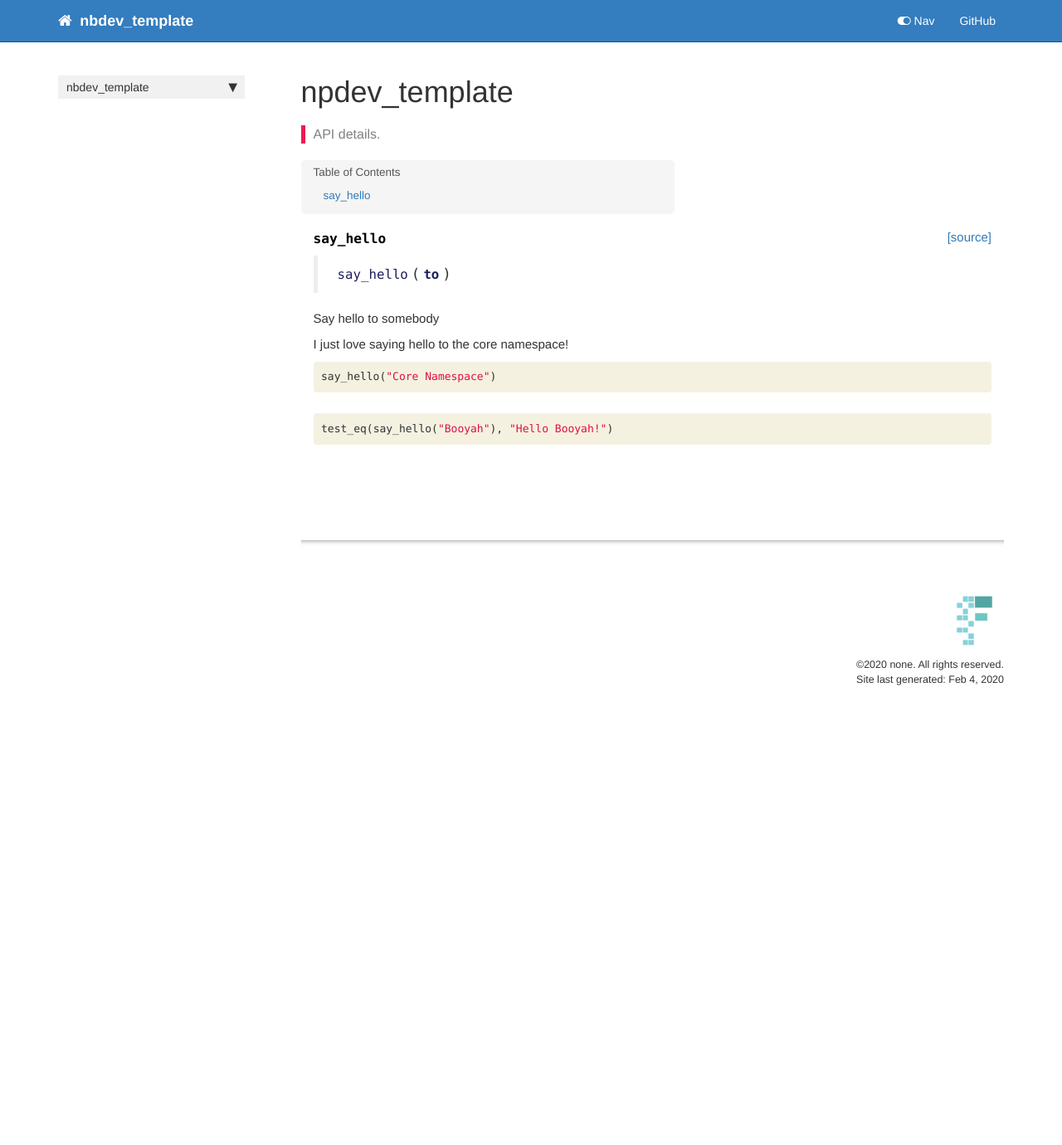
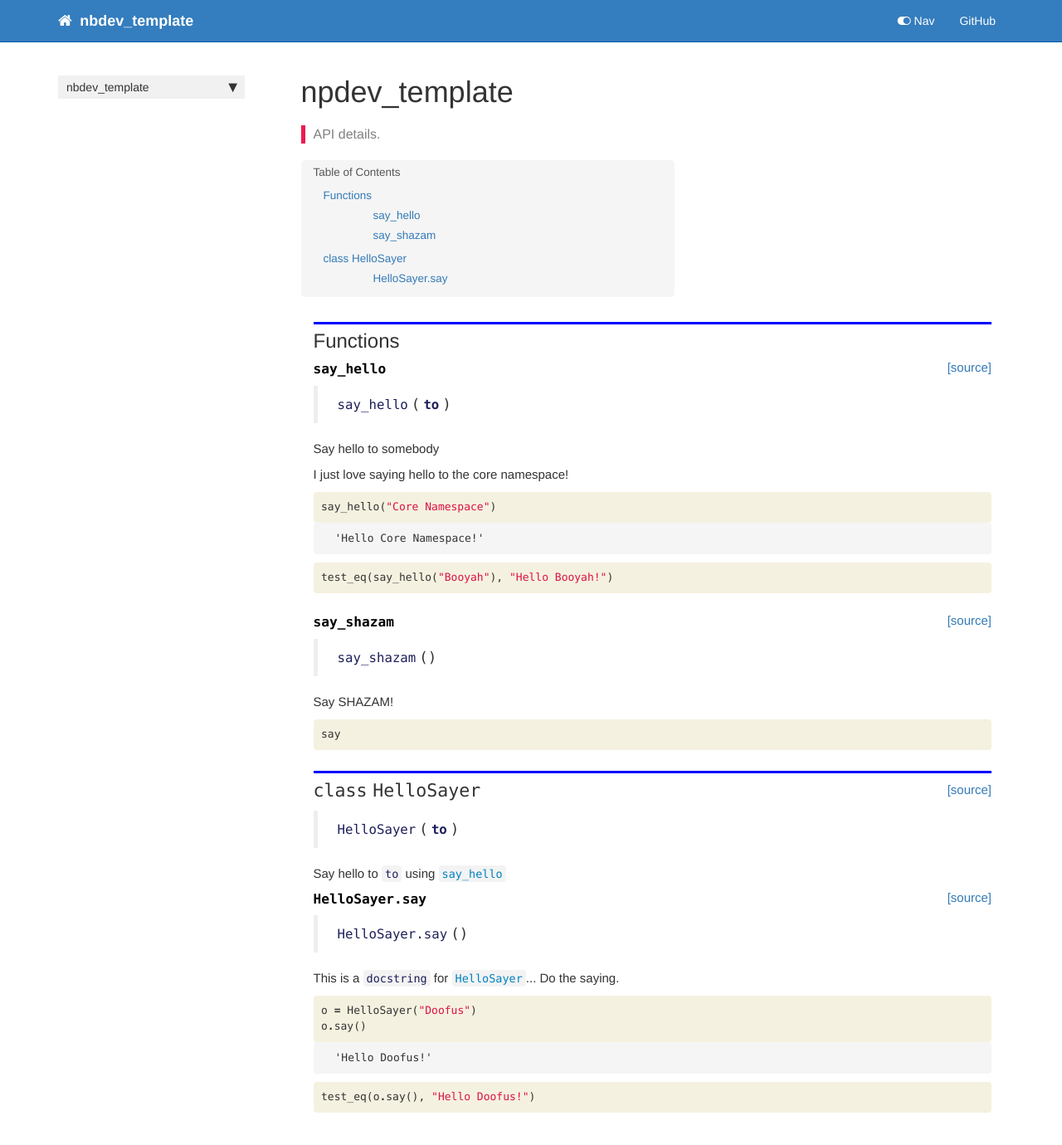
Before and after one commit to mccallion/nbdev_template, a Jekyll site: the page built from docs/core.html, in a window 1280 px wide and 1400 px high. Shown: the top 1380 px of the window at 83% size. Built offline with Jekyll 4.4.1, drawn with Linux system fonts in a browser that asks for light colours; nearby versions of some CDN libraries; comment, search, counter and statistics services are not loaded.

Commit message:
getting ready for first release

```diff
--- a/docs/_data/sidebars/home_sidebar.yml
+++ b/docs/_data/sidebars/home_sidebar.yml
@@ -10,7 +10,7 @@ entries:
       title: Overview
       url: /
     - output: web,pdf
-      title: helloworld_nbdev
+      title: npdev_template
       url: /core
     output: web
     title: nbdev_template
--- a/docs/core.html
+++ b/docs/core.html
@@ -21,6 +21,12 @@ summary: "API details."
 
 <div class="cell border-box-sizing code_cell rendered">
 
+</div>
+<div class="cell border-box-sizing text_cell rendered"><div class="inner_cell">
+<div class="text_cell_render border-box-sizing rendered_html">
+<h2 id="Functions">Functions<a class="anchor-link" href="#Functions">&#182;</a></h2>
+</div>
+</div>
 </div>
 <div class="cell border-box-sizing code_cell rendered">
 
@@ -65,6 +71,22 @@ summary: "API details."
 </div>
 </div>
 
+<div class="output_wrapper">
+<div class="output">
+
+<div class="output_area">
+
+
+
+<div class="output_text output_subarea output_execute_result">
+<pre>&#39;Hello Core Namespace!&#39;</pre>
+</div>
+
+</div>
+
+</div>
+</div>
+
 </div>
 <div class="cell border-box-sizing code_cell rendered">
 <div class="input">
@@ -79,4 +101,129 @@ summary: "API details."
 </div>
 
 </div>
+<div class="cell border-box-sizing code_cell rendered">
+
 </div>
+<div class="cell border-box-sizing code_cell rendered">
+
+<div class="output_wrapper">
+<div class="output">
+
+<div class="output_area">
+
+
+<div class="output_markdown rendered_html output_subarea ">
+<h4 id="say_shazam" class="doc_header"><code>say_shazam</code><a href="https://github.com/mccallion/nbdev_template/tree/master/nbdev_template/core.py#L11" class="source_link" style="float:right">[source]</a></h4><blockquote><p><code>say_shazam</code>()</p>
+</blockquote>
+<p>Say SHAZAM!</p>
+
+</div>
+
+</div>
+
+</div>
+</div>
+
+</div>
+<div class="cell border-box-sizing code_cell rendered">
+<div class="input">
+
+<div class="inner_cell">
+    <div class="input_area">
+<div class=" highlight hl-ipython3"><pre><span></span><span class="n">say</span>
+</pre></div>
+
+    </div>
+</div>
+</div>
+
+</div>
+<div class="cell border-box-sizing code_cell rendered">
+
+</div>
+<div class="cell border-box-sizing code_cell rendered">
+
+<div class="output_wrapper">
+<div class="output">
+
+<div class="output_area">
+
+
+<div class="output_markdown rendered_html output_subarea ">
+<h2 id="HelloSayer" class="doc_header"><code>class</code> <code>HelloSayer</code><a href="https://github.com/mccallion/nbdev_template/tree/master/nbdev_template/core.py#L16" class="source_link" style="float:right">[source]</a></h2><blockquote><p><code>HelloSayer</code>(<strong><code>to</code></strong>)</p>
+</blockquote>
+<p>Say hello to <code>to</code> using <a href="/nbdev_template/core#say_hello"><code>say_hello</code></a></p>
+
+</div>
+
+</div>
+
+</div>
+</div>
+
+</div>
+<div class="cell border-box-sizing code_cell rendered">
+
+<div class="output_wrapper">
+<div class="output">
+
+<div class="output_area">
+
+
+<div class="output_markdown rendered_html output_subarea ">
+<h4 id="HelloSayer.say" class="doc_header"><code>HelloSayer.say</code><a href="https://github.com/mccallion/nbdev_template/tree/master/nbdev_template/core.py#L19" class="source_link" style="float:right">[source]</a></h4><blockquote><p><code>HelloSayer.say</code>()</p>
+</blockquote>
+<p>This is a <code>docstring</code> for <a href="/nbdev_template/core#HelloSayer"><code>HelloSayer</code></a>... Do the saying.</p>
+
+</div>
+
+</div>
+
+</div>
+</div>
+
+</div>
+<div class="cell border-box-sizing code_cell rendered">
+<div class="input">
+
+<div class="inner_cell">
+    <div class="input_area">
+<div class=" highlight hl-ipython3"><pre><span></span><span class="n">o</span> <span class="o">=</span> <span class="n">HelloSayer</span><span class="p">(</span><span class="s2">&quot;Doofus&quot;</span><span class="p">)</span>
+<span class="n">o</span><span class="o">.</span><span class="n">say</span><span class="p">()</span>
+</pre></div>
+
+    </div>
+</div>
+</div>
+
+<div class="output_wrapper">
+<div class="output">
+
+<div class="output_area">
+
+
+
+<div class="output_text output_subarea output_execute_result">
+<pre>&#39;Hello Doofus!&#39;</pre>
+</div>
+
+</div>
+
+</div>
+</div>
+
+</div>
+<div class="cell border-box-sizing code_cell rendered">
+<div class="input">
+
+<div class="inner_cell">
+    <div class="input_area">
+<div class=" highlight hl-ipython3"><pre><span></span><span class="n">test_eq</span><span class="p">(</span><span class="n">o</span><span class="o">.</span><span class="n">say</span><span class="p">(),</span> <span class="s2">&quot;Hello Doofus!&quot;</span><span class="p">)</span>
+</pre></div>
+
+    </div>
+</div>
+</div>
+
+</div>
+</div>
--- a/docs/sidebar.json
+++ b/docs/sidebar.json
@@ -1,6 +1,6 @@
 {
   "nbdev_template": {
     "Overview": "/",
-    "helloworld_nbdev": "/core"
+    "npdev_template": "/core"
   }
 }
--- a/nbdev_template/_nbdev.py
+++ b/nbdev_template/_nbdev.py
@@ -2,7 +2,9 @@
 
 __all__ = ["index", "modules", "custom_doc_links", "git_url"]
 
-index = {"say_hello": "00_core.ipynb"}
+index = {"say_hello": "00_core.ipynb",
+         "say_shazam": "00_core.ipynb",
+         "HelloSayer": "00_core.ipynb"}
 
 modules = ["core.py"]
 
```
Also changed, not shown: docs/index.html (+4 -4 lines), nbdev_template/core.py (+14 -1 lines), README.md, 3 other files.
